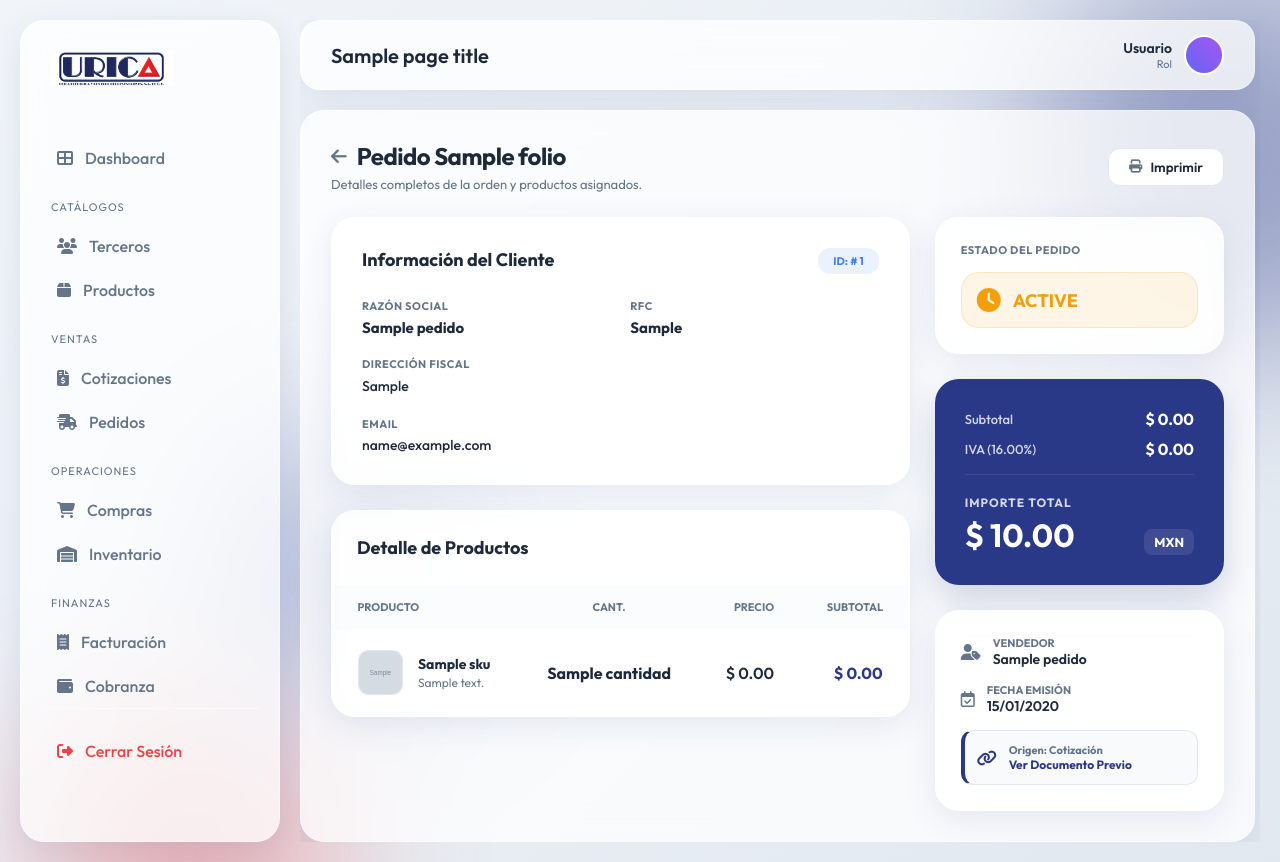
After one commit to CristophWeb55/erp, a PHP site: the page made by app/views/pedidos/view.php in a window 1280 px wide. The commit adds this page. Run offline with PHP 8.4, Linux system fonts and the light colour scheme; tables that the repository leaves empty hold one stand-in row (values such as "Sample post"); the template is opened without the code that fills it: most values are stand-ins (such as "Sample title", 1, 10 or a date in 2020); grey boxes marked "Sample" are stand-in pictures.

Commit message:
Implementacion de vista detallada de pedidos y funcionalidad del boton ver

```diff
--- /dev/null
+++ b/app/views/pedidos/view.php
@@ -0,0 +1,309 @@
+<div style="display: flex; flex-direction: column; gap: 25px;">
+    <!-- 🔝 CABECERA Y ACCIONES -->
+    <div style="display: flex; justify-content: space-between; align-items: center;">
+        <div>
+            <div style="display: flex; align-items: center; gap: 10px; margin-bottom: 5px;">
+                <a href="index.php?controller=Pedidos&action=index"
+                    style="text-decoration: none; color: var(--text-secondary); font-size: 18px; transition: color 0.2s;"
+                    onmouseover="this.style.color='var(--accent-color)'"
+                    onmouseout="this.style.color='var(--text-secondary)'">
+                    <i class="fas fa-arrow-left"></i>
+                </a>
+                <h2
+                    style="margin: 0; font-weight: 800; color: var(--text-primary); font-size: 24px; letter-spacing: -0.5px;">
+                    Pedido
+                    <?= $pedido['folio'] ?>
+                </h2>
+            </div>
+            <p style="margin: 0; color: var(--text-secondary); font-size: 13px;">Detalles completos de la orden y
+                productos asignados.</p>
+        </div>
+        <div style="display: flex; gap: 12px;">
+            <button onclick="window.print()" class="btn"
+                style="background: white; border: 1px solid #e2e8f0; color: var(--text-primary); display: flex; align-items: center; gap: 8px; border-radius: 12px; padding: 10px 20px;">
+                <i class="fas fa-print" style="color: var(--text-secondary);"></i> Imprimir
+            </button>
+            <?php if ($pedido['estatus'] == 'Pendiente'): ?>
+                <button onclick="confirmFulfillment(<?= $pedido['id'] ?>, '<?= $pedido['folio'] ?>')"
+                    class="btn btn-primary"
+                    style="background: #10b981; border: none; border-radius: 12px; padding: 10px 25px; display: flex; align-items: center; gap: 8px;">
+                    <i class="fas fa-box-open"></i> Surtir Pedido
+                </button>
+            <?php endif; ?>
+        </div>
+    </div>
+
+    <!-- 🎴 GRID DE INFORMACIÓN GENERAL -->
+    <div style="display: grid; grid-template-columns: 2fr 1fr; gap: 25px;">
+        <!-- Columna Izquierda: Detalles del Cliente e Items -->
+        <div style="display: flex; flex-direction: column; gap: 25px;">
+            <!-- Card de Cliente -->
+            <div
+                style="background: var(--glass-bg); backdrop-filter: var(--glass-blur); border: 1px solid var(--glass-border); border-radius: 24px; padding: 30px; box-shadow: var(--glass-shadow);">
+                <div
+                    style="display: flex; justify-content: space-between; align-items: flex-start; margin-bottom: 25px;">
+                    <h3 style="margin: 0; font-size: 18px; font-weight: 800; color: var(--text-primary);">Información
+                        del Cliente</h3>
+                    <div
+                        style="padding: 6px 15px; border-radius: 12px; background: rgba(59, 130, 246, 0.1); color: #3b82f6; font-size: 11px; font-weight: 800; text-transform: uppercase;">
+                        ID: #
+                        <?= $pedido['cliente_id'] ?>
+                    </div>
+                </div>
+                <div style="display: grid; grid-template-columns: repeat(2, 1fr); gap: 20px;">
+                    <div>
+                        <p
+                            style="margin: 0 0 5px 0; font-size: 11px; font-weight: 700; color: var(--text-secondary); text-transform: uppercase; letter-spacing: 0.5px;">
+                            Razón Social</p>
+                        <p style="margin: 0; font-weight: 700; color: var(--text-primary); font-size: 15px;">
+                            <?= $pedido['cliente_nombre'] ?>
+                        </p>
+                    </div>
+                    <div>
+                        <p
+                            style="margin: 0 0 5px 0; font-size: 11px; font-weight: 700; color: var(--text-secondary); text-transform: uppercase; letter-spacing: 0.5px;">
+                            RFC</p>
+                        <p style="margin: 0; font-weight: 700; color: var(--text-primary); font-size: 15px;">
+                            <?= $pedido['cliente_rfc'] ?? 'XAXX010101000' ?>
+                        </p>
+                    </div>
+                    <div style="grid-column: span 2;">
+                        <p
+                            style="margin: 0 0 5px 0; font-size: 11px; font-weight: 700; color: var(--text-secondary); text-transform: uppercase; letter-spacing: 0.5px;">
+                            Dirección Fiscal</p>
+                        <p
+                            style="margin: 0; font-weight: 500; color: var(--text-primary); font-size: 14px; line-height: 1.5;">
+                            <?= $pedido['cliente_direccion'] ?? 'Dirección no especificada' ?>
+                        </p>
+                    </div>
+                    <div>
+                        <p
+                            style="margin: 0 0 5px 0; font-size: 11px; font-weight: 700; color: var(--text-secondary); text-transform: uppercase; letter-spacing: 0.5px;">
+                            Email</p>
+                        <p style="margin: 0; font-weight: 500; color: var(--text-primary); font-size: 14px;">
+                            <?= $pedido['cliente_email'] ?? 'No disponible' ?>
+                        </p>
+                    </div>
+                </div>
+            </div>
+
+            <!-- Tabla de Items -->
+            <div
+                style="background: var(--glass-bg); backdrop-filter: var(--glass-blur); border: 1px solid var(--glass-border); border-radius: 24px; box-shadow: var(--glass-shadow); overflow: hidden;">
+                <div style="padding: 25px; border-bottom: 1px solid var(--glass-border);">
+                    <h3 style="margin: 0; font-size: 18px; font-weight: 800; color: var(--text-primary);">Detalle de
+                        Productos</h3>
+                </div>
+                <table style="width: 100%; border-collapse: collapse;">
+                    <thead style="background: rgba(248, 250, 252, 0.5);">
+                        <tr>
+                            <th
+                                style="padding: 15px 25px; text-align: left; font-size: 11px; text-transform: uppercase; color: var(--text-secondary); font-weight: 800;">
+                                Producto</th>
+                            <th
+                                style="padding: 15px 25px; text-align: center; font-size: 11px; text-transform: uppercase; color: var(--text-secondary); font-weight: 800;">
+                                Cant.</th>
+                            <th
+                                style="padding: 15px 25px; text-align: right; font-size: 11px; text-transform: uppercase; color: var(--text-secondary); font-weight: 800;">
+                                Precio</th>
+                            <th
+                                style="padding: 15px 25px; text-align: right; font-size: 11px; text-transform: uppercase; color: var(--text-secondary); font-weight: 800;">
+                                Subtotal</th>
+                        </tr>
+                    </thead>
+                    <tbody>
+                        <?php foreach ($pedido['items'] as $item): ?>
+                            <tr style="border-bottom: 1px solid rgba(226, 232, 240, 0.5);">
+                                <td style="padding: 20px 25px;">
+                                    <div style="display: flex; align-items: center; gap: 15px;">
+                                        <?php if ($item['imagen_url']): ?>
+                                            <img src="<?= $item['imagen_url'] ?>"
+                                                style="width: 45px; height: 45px; border-radius: 10px; object-fit: cover; border: 1px solid #e2e8f0;">
+                                        <?php else: ?>
+                                            <div
+                                                style="width: 45px; height: 45px; border-radius: 10px; background: #f1f5f9; display: flex; align-items: center; justify-content: center; color: #94a3b8; font-size: 20px;">
+                                                <i class="fas fa-box"></i>
+                                            </div>
+                                        <?php endif; ?>
+                                        <div>
+                                            <p
+                                                style="margin: 0; font-weight: 700; color: var(--text-primary); font-size: 14px;">
+                                                <?= $item['sku'] ?>
+                                            </p>
+                                            <p
+                                                style="margin: 2px 0 0 0; font-size: 12px; color: var(--text-secondary); line-height: 1.3;">
+                                                <?= $item['descripcion'] ?>
+                                            </p>
+                                        </div>
+                                    </div>
+                                </td>
+                                <td
+                                    style="padding: 20px 25px; text-align: center; font-weight: 700; color: var(--text-primary);">
+                                    <?= $item['cantidad'] ?>
+                                </td>
+                                <td
+                                    style="padding: 20px 25px; text-align: right; font-weight: 600; color: var(--text-primary);">
+                                    $
+                                    <?= number_format($item['precio_unitario'], 2) ?>
+                                </td>
+                                <td
+                                    style="padding: 20px 25px; text-align: right; font-weight: 800; color: var(--accent-color);">
+                                    $
+                                    <?= number_format($item['subtotal'], 2) ?>
+                                </td>
+                            </tr>
+                        <?php endforeach; ?>
+                    </tbody>
+                </table>
+            </div>
+        </div>
+
+        <!-- Columna Derecha: Resumen de Importes -->
+        <div style="display: flex; flex-direction: column; gap: 25px;">
+            <!-- Card de Estatus -->
+            <div
+                style="background: var(--glass-bg); backdrop-filter: var(--glass-blur); border: 1px solid var(--glass-border); border-radius: 24px; padding: 25px; box-shadow: var(--glass-shadow);">
+                <p
+                    style="margin: 0 0 15px 0; font-size: 11px; font-weight: 700; color: var(--text-secondary); text-transform: uppercase; letter-spacing: 0.5px;">
+                    Estado del Pedido</p>
+                <?php
+                $statusColors = [
+                    'Pendiente' => ['bg' => 'rgba(245, 158, 11, 0.1)', 'color' => '#f59e0b', 'icon' => 'fa-clock'],
+                    'En Proceso' => ['bg' => 'rgba(59, 130, 246, 0.1)', 'color' => '#3b82f6', 'icon' => 'fa-cog fa-spin'],
+                    'Surtido' => ['bg' => 'rgba(16, 185, 129, 0.1)', 'color' => '#10b981', 'icon' => 'fa-check'],
+                    'Facturado' => ['bg' => 'rgba(99, 102, 241, 0.1)', 'color' => '#6366f1', 'icon' => 'fa-file-invoice'],
+                    'Cancelado' => ['bg' => 'rgba(239, 68, 68, 0.1)', 'color' => '#ef4444', 'icon' => 'fa-times']
+                ];
+                $st = $statusColors[$pedido['estatus']] ?? $statusColors['Pendiente'];
+                ?>
+                <div
+                    style="padding: 15px; border-radius: 18px; background: <?= $st['bg'] ?>; border: 1px solid <?= $st['color'] ?>30; display: flex; align-items: center; gap: 12px;">
+                    <i class="fas <?= $st['icon'] ?>" style="font-size: 24px; color: <?= $st['color'] ?>;"></i>
+                    <span style="font-weight: 800; color: <?= $st['color'] ?>; font-size: 18px;">
+                        <?= strtoupper($pedido['estatus']) ?>
+                    </span>
+                </div>
+            </div>
+
+            <!-- Card de Totales -->
+            <div
+                style="background: var(--accent-color); border-radius: 24px; padding: 30px; color: white; box-shadow: 0 15px 35px var(--accent-glow);">
+                <div style="border-bottom: 1px solid rgba(255,255,255,0.1); padding-bottom: 15px; margin-bottom: 20px;">
+                    <div
+                        style="display: flex; justify-content: space-between; align-items: center; margin-bottom: 10px;">
+                        <span style="font-size: 13px; opacity: 0.8; font-weight: 500;">Subtotal</span>
+                        <span style="font-weight: 700; font-size: 16px;">$
+                            <?= number_format($pedido['subtotal'], 2) ?>
+                        </span>
+                    </div>
+                    <div style="display: flex; justify-content: space-between; align-items: center;">
+                        <span style="font-size: 13px; opacity: 0.8; font-weight: 500;">IVA (16.00%)</span>
+                        <span style="font-weight: 700; font-size: 16px;">$
+                            <?= number_format($pedido['iva'], 2) ?>
+                        </span>
+                    </div>
+                </div>
+                <div style="display: flex; justify-content: space-between; align-items: flex-end;">
+                    <div>
+                        <p
+                            style="margin: 0; font-size: 12px; opacity: 0.8; text-transform: uppercase; font-weight: 700; letter-spacing: 1px;">
+                            Importe Total</p>
+                        <h2 style="margin: 5px 0 0 0; font-size: 32px; font-weight: 800;">$
+                            <?= number_format($pedido['total'], 2) ?>
+                        </h2>
+                    </div>
+                    <span
+                        style="font-weight: 800; font-size: 13px; padding: 5px 10px; background: rgba(255,255,255,0.1); border-radius: 8px;">MXN</span>
+                </div>
+            </div>
+
+            <!-- Card Meta Extra -->
+            <div
+                style="background: var(--glass-bg); backdrop-filter: var(--glass-blur); border: 1px solid var(--glass-border); border-radius: 24px; padding: 25px; box-shadow: var(--glass-shadow);">
+                <div style="display: flex; flex-direction: column; gap: 15px;">
+                    <div style="display: flex; align-items: center; gap: 12px;">
+                        <i class="fas fa-user-tag" style="color: var(--text-secondary);"></i>
+                        <div>
+                            <p
+                                style="margin: 0; font-size: 11px; color: var(--text-secondary); font-weight: 700; text-transform: uppercase;">
+                                Vendedor</p>
+                            <p style="margin: 0; font-size: 14px; color: var(--text-primary); font-weight: 600;">
+                                <?= $pedido['vendedor_nombre'] ?? 'Sin asignar' ?>
+                            </p>
+                        </div>
+                    </div>
+                    <div style="display: flex; align-items: center; gap: 12px;">
+                        <i class="far fa-calendar-check" style="color: var(--text-secondary);"></i>
+                        <div>
+                            <p
+                                style="margin: 0; font-size: 11px; color: var(--text-secondary); font-weight: 700; text-transform: uppercase;">
+                                Fecha Emisión</p>
+                            <p style="margin: 0; font-size: 14px; color: var(--text-primary); font-weight: 600;">
+                                <?= date('d/m/Y', strtotime($pedido['fecha_pedido'])) ?>
+                            </p>
+                        </div>
+                    </div>
+                    <?php if ($pedido['cotizacion_id']): ?>
+                        <a href="index.php?controller=Ventas&action=view&id=<?= $pedido['cotizacion_id'] ?>"
+                            style="text-decoration: none; display: flex; align-items: center; gap: 12px; padding: 12px; background: #f8fafc; border-radius: 12px; border: 1px solid #e2e8f0; border-left: 4px solid var(--accent-color); transition: background 0.2s;"
+                            onmouseover="this.style.background='#f1f5f9'" onmouseout="this.style.background='#f8fafc'">
+                            <i class="fas fa-link" style="color: var(--accent-color);"></i>
+                            <div>
+                                <p style="margin: 0; font-size: 11px; color: var(--text-secondary); font-weight: 700;">
+                                    Origen: Cotización</p>
+                                <p style="margin: 0; font-size: 12px; color: var(--accent-color); font-weight: 700;">Ver
+                                    Documento Previo</p>
+                            </div>
+                        </a>
+                    <?php endif; ?>
+                </div>
+            </div>
+        </div>
+    </div>
+</div>
+
+<!-- Modal Confirmación Surtido (Igual que en el index para mantener funcionalidad desde aquí) -->
+<div id="modalFulfill" class="edit-overlay" style="display: none; align-items: center; justify-content: center;">
+    <div class="edit-panel" style="max-width: 450px; text-align: center; padding: 40px; border-radius: 32px;">
+        <div
+            style="width: 80px; height: 80px; background: rgba(16, 185, 129, 0.1); color: #10b981; border-radius: 24px; display: flex; align-items: center; justify-content: center; font-size: 35px; margin: 0 auto 25px; box-shadow: 0 10px 20px rgba(16, 185, 129, 0.1);">
+            <i class="fas fa-box-open"></i>
+        </div>
+        <h2 style="margin: 0 0 12px 0; color: var(--text-primary); font-weight: 800; font-size: 24px;">¿Surtir Pedido?
+        </h2>
+        <p style="color: var(--text-secondary); font-size: 15px; line-height: 1.6; margin-bottom: 30px;">
+            Se descontarán los productos del inventario usando la lógica <strong>FIFO</strong>.
+        </p>
+        <div style="display: grid; grid-template-columns: 1fr 1fr; gap: 15px;">
+            <button onclick="closeFulfillModal()" class="btn"
+                style="background: #f1f5f9; color: var(--text-secondary); font-weight: 700; height: 50px; border-radius: 16px;">Cancelar</button>
+            <a id="btnConfirmFulfill" href="#" class="btn btn-primary"
+                style="background: #10b981; color: white; text-decoration: none; display: flex; align-items: center; justify-content: center; height: 50px; border-radius: 16px;">Confirmar</a>
+        </div>
+    </div>
+</div>
+
+<script>
+    // Mover el modal al final del body
+    document.addEventListener('DOMContentLoaded', function () {
+        const modal = document.getElementById('modalFulfill');
+        document.body.appendChild(modal);
+    });
+
+    function confirmFulfillment(id, folio) {
+        document.getElementById('btnConfirmFulfill').href = `index.php?controller=Pedidos&action=fulfill&id=${id}`;
+        const modal = document.getElementById('modalFulfill');
+        modal.style.display = 'flex';
+        setTimeout(() => modal.classList.add('active'), 10);
+        document.body.classList.add('no-scroll');
+    }
+
+    function closeFulfillModal() {
+        const modal = document.getElementById('modalFulfill');
+        modal.classList.remove('active');
+        setTimeout(() => {
+            modal.style.display = 'none';
+            document.body.classList.remove('no-scroll');
+        }, 300);
+    }
+</script>
```
Also changed, not shown: app/controllers/PedidosController.php (+24 -0 lines), app/views/pedidos/index.php (+4 -3 lines).
